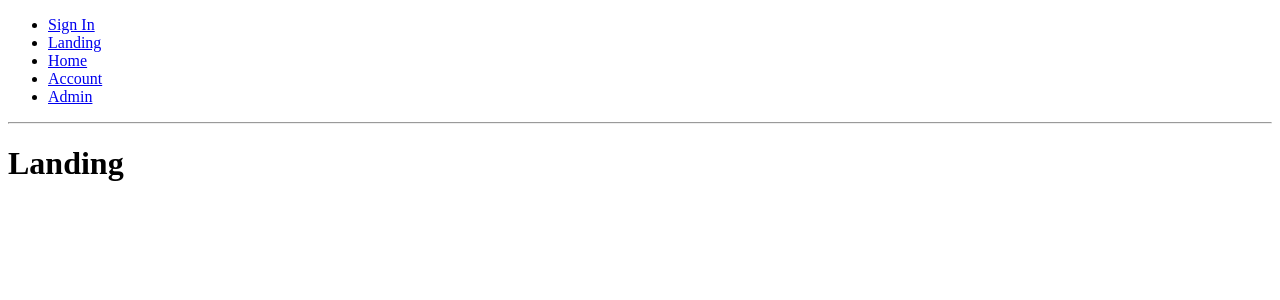
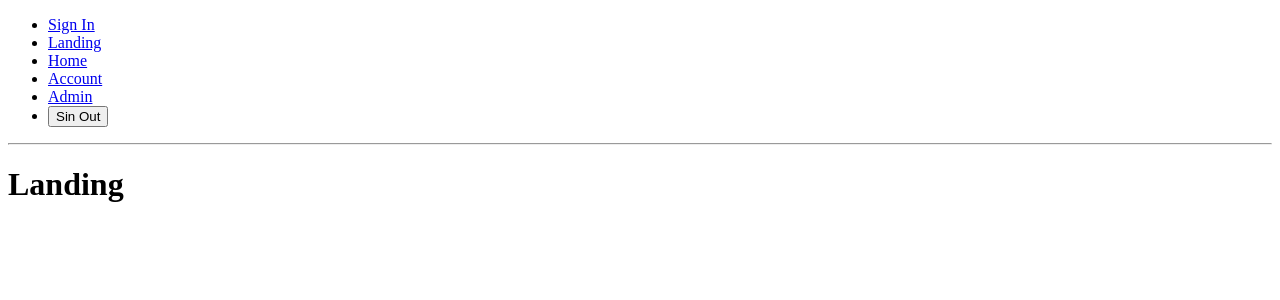
Before and after one commit to bartekma89/firebase-app, a React (Create React App) app: page / in a window 1280 px wide. Shown: the top 300 px of the page. Built offline with nearby package versions, Linux system fonts and the light colour scheme; no server answers.

Commit message:
added sign out button

```diff
--- a/src/components/Navigation/index.tsx
+++ b/src/components/Navigation/index.tsx
@@ -1,5 +1,6 @@
 import { Link } from "react-router-dom";
 
+import { SignOutButton } from "../SignOutButton";
 import { Routes } from "../../constants/routes";
 
 export function Navigation() {
@@ -21,6 +22,9 @@ export function Navigation() {
         <li>
           <Link to={Routes.ADMIN}>Admin</Link>
         </li>
+        <li>
+          <SignOutButton />
+        </li>
       </ul>
     </div>
   );
--- /dev/null
+++ b/src/components/SignOutButton/index.tsx
@@ -0,0 +1,11 @@
+import { useFirebaseContext } from "../../services/hooks";
+
+export function SignOutButton() {
+  const firebaseContext = useFirebaseContext();
+
+  return (
+    <button type="button" onClick={firebaseContext.auth?.signOut}>
+      Sin Out
+    </button>
+  );
+}
```
Also changed, not shown: src/components/SignOut/index.tsx (deleted, +0 -7 lines), 1 other file (tests, documents, lock files or other folders).
